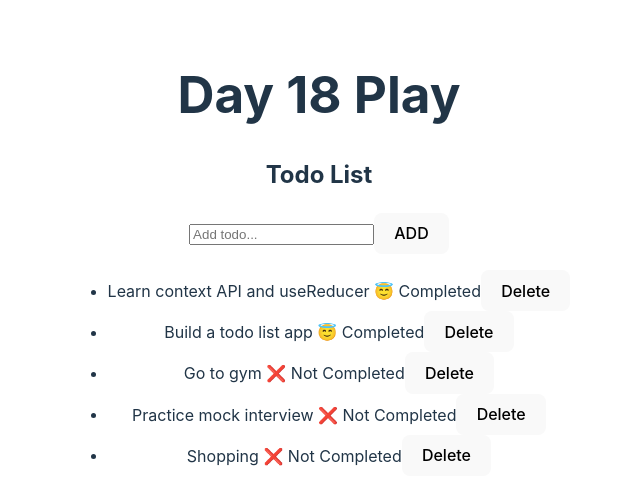
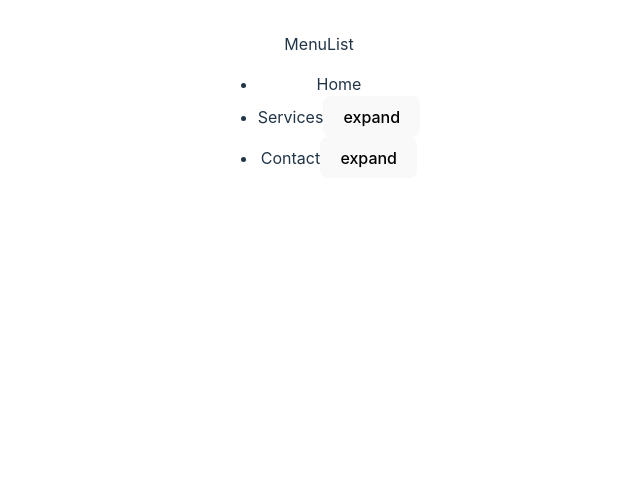
Before and after one commit to felixchen3674/react04292024, a React (Vite) app in the folder homework/react_homework/: page / in a window 1280 px wide. Shown: the top 504 px of the page, without its empty margins (321-961 px from the left). Built offline with nearby package versions, Linux system fonts and the light colour scheme; data requests are answered from the project's data file.

Commit message:
Update App.tsx

```diff
--- a/homework/react_homework/src/App.tsx
+++ b/homework/react_homework/src/App.tsx
@@ -9,6 +9,8 @@ import Day18Play from './day18_contextAPI_useReducer'
 import Day19Play from './day19_redux1/note'
 
 import Day21Play from './day21_routing/notes'
+import MenuList from './many_practices/MenuList'
+import ColorPicker from './many_practices/ColorPicker'
 
 function App() {
   return (
@@ -24,12 +26,17 @@ function App() {
 
       <Day17Play /> */}
 
-      <Day18Play />
+      {/* <Day18Play /> */}
 
       {/* <Day19Play /> */}
 
       {/* <Day19Play /> */}
       {/* <Day21Play /> */}
+      <MenuList />
+      {/* <ColorPicker
+        initialSelectedColor="red"
+        colorPickerOptions={['red', 'blue', 'green', 'purple']}
+      /> */}
     </>
   )
 }
```
